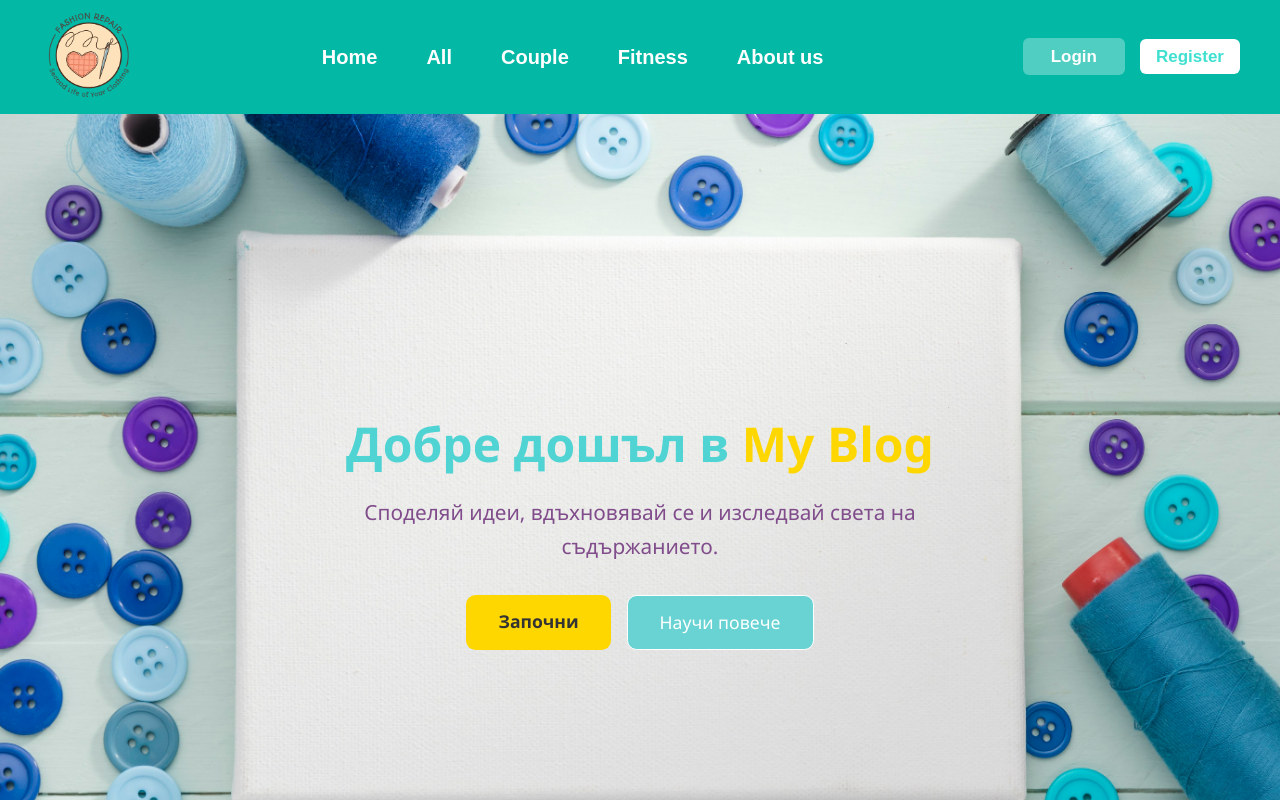
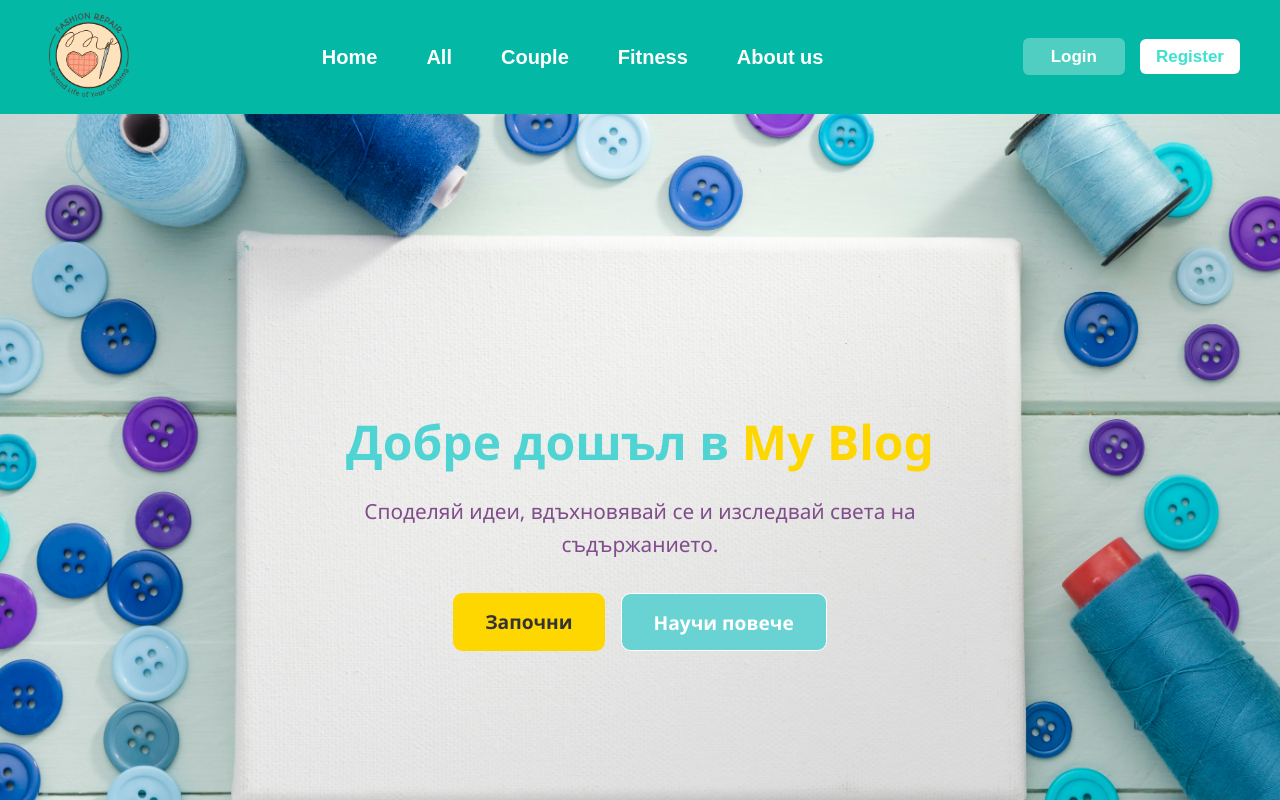
Before and after one commit to AnitaAlexieva/Facebook-Project, an Angular app in the folder my-blog/: page / in a window 1280 px wide. Shown: the top 800 px of the page. Built offline with nearby package versions, Linux system fonts and the light colour scheme; no server answers.

Commit message:
Change the buttons style in the home page

```diff
--- a/my-blog/src/app/pages/home/home.css
+++ b/my-blog/src/app/pages/home/home.css
@@ -59,7 +59,7 @@ a{
   padding: 0.9rem 2rem;
   border-radius: 0.6rem;
   border: none;
-  font-size: 1.1rem;
+  font-size: 1.2rem;
   cursor: pointer;
   transition: transform 0.3s ease, background 0.3s ease;
 }
@@ -79,10 +79,11 @@ a{
   background:#69d3d3;
   color: #fff;
   border: 1px solid #fff;
+  font-weight: bold;
 }
 
 .btn.secondary:hover {
-  background: rgba(47, 146, 126, 0.4);
+  background:  #07b2b2;
   transform: translateY(-3px);
 }
 
```
